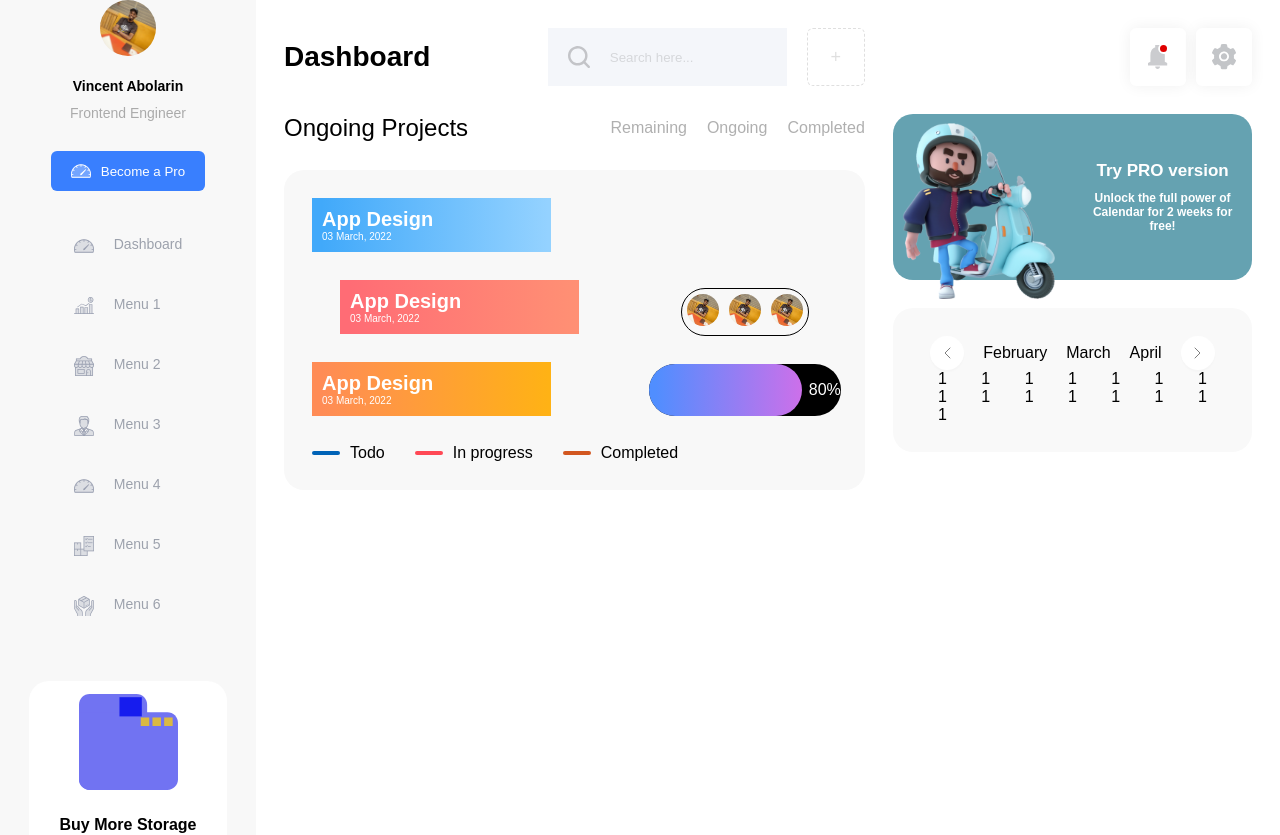
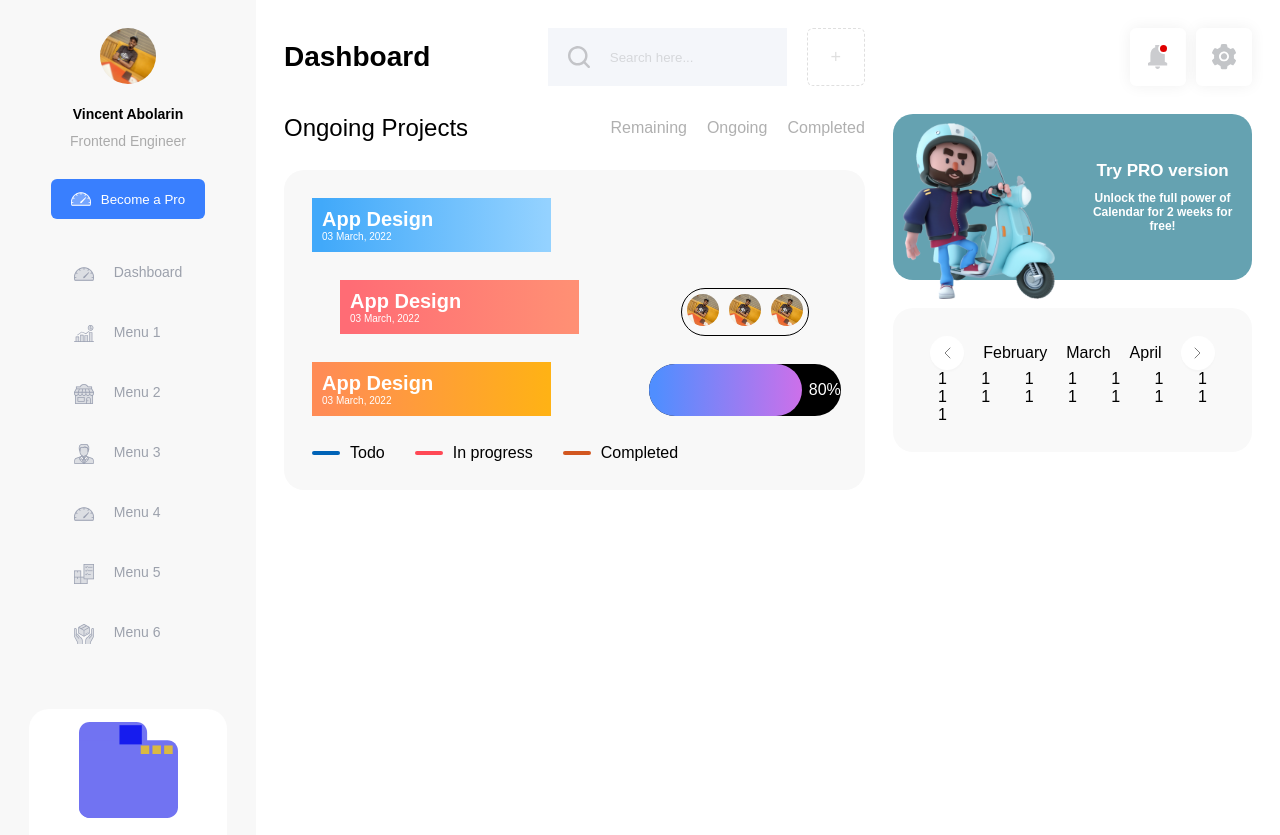
Before and after one commit to vincentabolarin/ha-shem-project, a JavaScript app: page / in a window 1280 px wide. Shown: the top 835 px of the page. Built offline with nearby package versions, Linux system fonts and the light colour scheme; the HTML template or start-up script is replaced by a standard one.

Commit message:
add padding to the top

```diff
--- a/src/styles/LeftSidebar.module.css
+++ b/src/styles/LeftSidebar.module.css
@@ -4,4 +4,5 @@
     flex-direction: column;
     align-items: center;
     width: 20%;
+    padding-top: 28px;
 }
```
